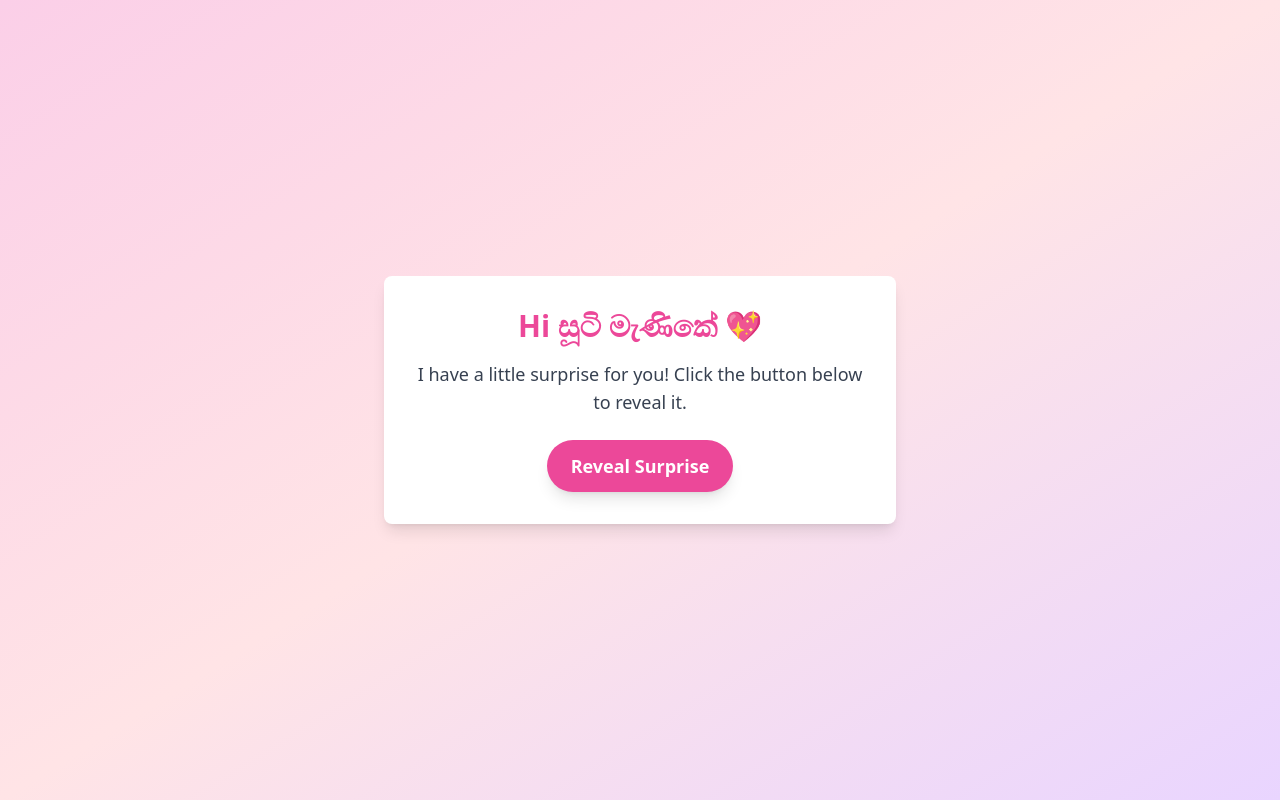
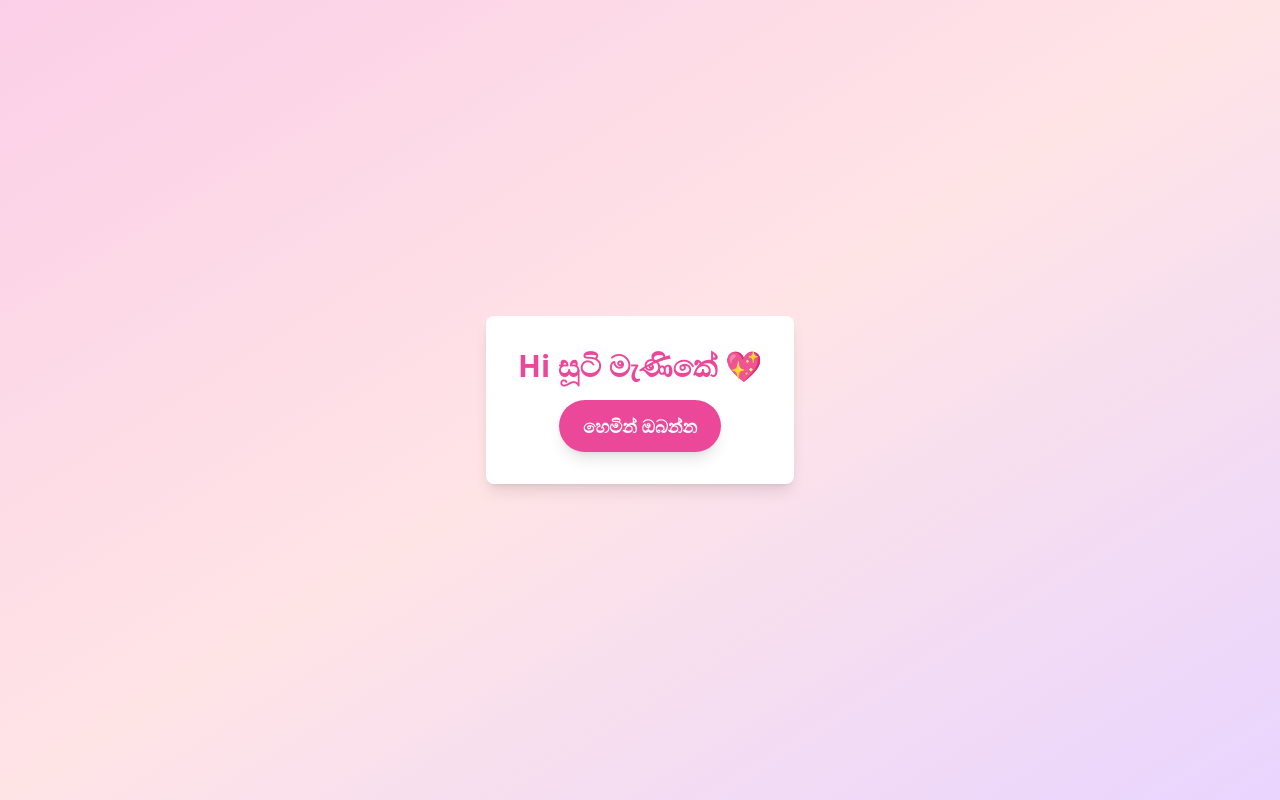
Before and after one commit to peththa/suprice, a plain HTML site: page index.html in a window 1280 px wide. Drawn offline with nearby package versions, Linux system fonts and the light colour scheme.

Commit message:
Update index.html

```diff
--- a/index.html
+++ b/index.html
@@ -10,12 +10,11 @@
 <body class="bg-gradient-to-br from-pink-200 via-rose-100 to-purple-200 min-h-screen flex items-center justify-center">
   <div class="bg-white shadow-lg rounded-lg p-8 max-w-lg text-center">
     <h1 class="text-3xl font-bold text-pink-500 mb-4">Hi සූටි මැණිකේ 💖</h1>
-    <p class="text-lg text-gray-700 mb-6">I have a little surprise for you! Click the button below to reveal it.</p>
     <button
       class="bg-pink-500 text-white py-3 px-6 rounded-full text-lg font-semibold hover:bg-pink-600 shadow-lg transition transform hover:scale-105"
-      onclick="revealMessage()">Reveal Surprise</button>
+      onclick="revealMessage()">හෙමින් ඔබන්න</button>
     <div id="hiddenMessage" class="hidden mt-6 text-xl font-semibold text-purple-600">
-      ❤️ සූටි මැණිකේ, you are the sunshine in my life! 🌸
+      ❤️ සූටි මැණිකේ, I love UUUUUUUU 🌸
     </div>
   </div>
 
```
